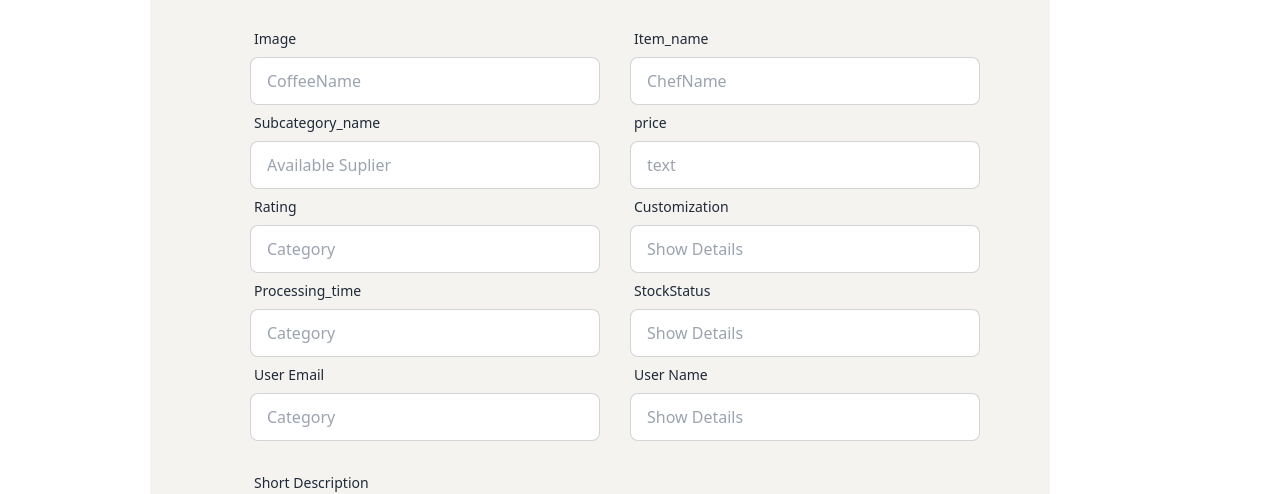
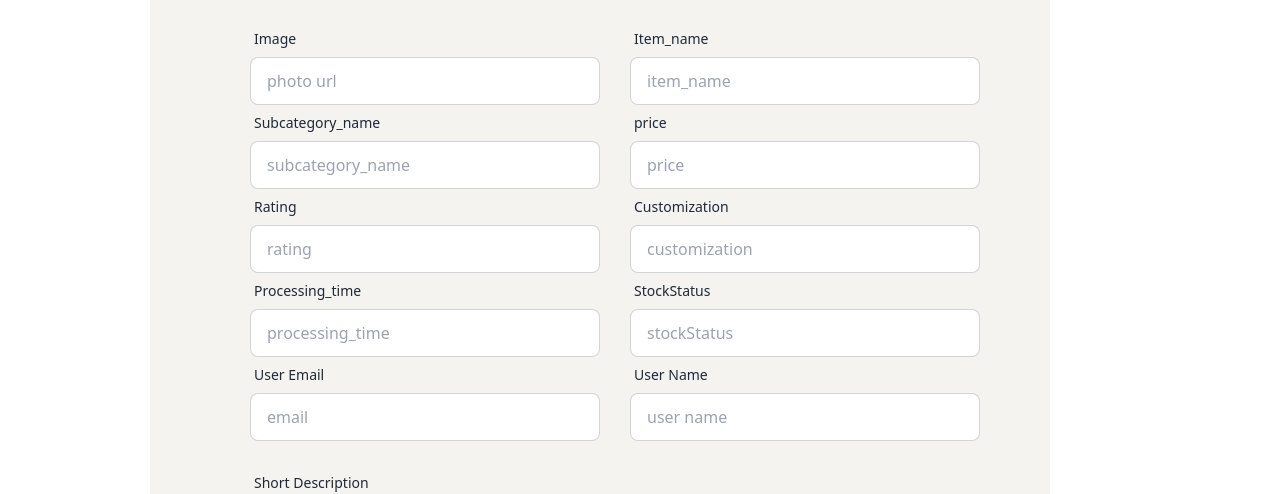
Before and after one commit to Isratjahan6898/deviantArt-client, a React (Vite) app: page /addCraft in a window 1280 px wide. Shown: the part 269-763 px from the top of the page. Built offline with nearby package versions, Linux system fonts and the light colour scheme; no server answers; sample sign-in values are in the browser's storage.

Commit message:
finish home page card

```diff
--- a/package.json
+++ b/package.json
@@ -20,6 +20,7 @@
     "react-toastify": "^10.0.5",
     "react-tooltip": "^5.26.4",
     "sort-by": "^1.2.0",
+    "sweetalert2": "^11.10.8",
     "swiper": "^11.1.1"
   },
   "devDependencies": {
--- a/src/Components/AddCraft/AddCraft.jsx
+++ b/src/Components/AddCraft/AddCraft.jsx
@@ -1,5 +1,5 @@
 
-
+import Swal from 'sweetalert2'
 const AddCraft = () => {
 
     const handleAddProduct = (e)=>{
@@ -30,6 +30,14 @@ const AddCraft = () => {
         .then(res=>res.json())
         .then(data=>{
             console.log(data);
+            if(data.insertedId){
+              Swal.fire({
+                title: 'Success',
+                text: 'User Added successfully',
+                icon: 'success',
+                confirmButtonText: 'Cool'
+              })
+            }
         })
 
 
@@ -50,7 +58,7 @@ const AddCraft = () => {
           <label className="label">
             <span className="label-text">Image</span>
           </label>
-          <input type="text" name="photo" placeholder="CoffeeName" className="input w-[350px] lg:w-[350px] input-bordered" required />
+          <input type="text" name="photo" placeholder="photo url" className="input w-[350px] lg:w-[350px] input-bordered" required />
         </div>
 
 
@@ -58,7 +66,7 @@ const AddCraft = () => {
           <label className="label">
             <span className="label-text">Item_name</span>
           </label>
-          <input type="text" name="item" placeholder="ChefName" className="input w-[350px] lg:w-[350px] input-bordered" required />
+          <input type="text" name="item" placeholder="item_name" className="input w-[350px] lg:w-[350px] input-bordered" required />
         </div>
 
 
@@ -70,7 +78,7 @@ const AddCraft = () => {
           <label className="label">
             <span className="label-text">Subcategory_name</span>
           </label>
-          <input type="text" name="subcategory" placeholder="Available Suplier" className="input w-[350px] lg:w-[350px] input-bordered" required />
+          <input type="text" name="subcategory" placeholder="subcategory_name" className="input w-[350px] lg:w-[350px] input-bordered" required />
         </div>
 
 
@@ -78,7 +86,7 @@ const AddCraft = () => {
           <label className="label">
             <span className="label-text">price</span>
           </label>
-          <input type="text" name="price" placeholder="text" className="input w-[350px] lg:w-[350px] input-bordered" required />
+          <input type="text" name="price" placeholder="price" className="input w-[350px] lg:w-[350px] input-bordered" required />
         </div>
 
 
@@ -93,7 +101,7 @@ const AddCraft = () => {
           <label className="label">
             <span className="label-text">Rating</span>
           </label>
-          <input type="text" name="rating" placeholder="Category" className="input w-[350px] lg:w-[350px] input-bordered" required />
+          <input type="text" name="rating" placeholder="rating" className="input w-[350px] lg:w-[350px] input-bordered" required />
         </div>
 
 
@@ -101,7 +109,7 @@ const AddCraft = () => {
           <label className="label">
             <span className="label-text">Customization</span>
           </label>
-          <input type="text" name="customization" placeholder="Show Details" className="input w-[350px] lg:w-[350px] input-bordered" required />
+          <input type="text" name="customization" placeholder="customization" className="input w-[350px] lg:w-[350px] input-bordered" required />
         </div>
 
 
@@ -114,7 +122,7 @@ const AddCraft = () => {
           <label className="label">
             <span className="label-text">Processing_time</span>
           </label>
-          <input type="text" name="time" placeholder="Category" className="input w-[350px] lg:w-[350px] input-bordered" required />
+          <input type="text" name="time" placeholder="processing_time" className="input w-[350px] lg:w-[350px] input-bordered" required />
         </div>
 
 
@@ -122,7 +130,7 @@ const AddCraft = () => {
           <label className="label">
             <span className="label-text">StockStatus</span>
           </label>
-          <input type="text" name="stock" placeholder="Show Details" className="input w-[350px] lg:w-[350px] input-bordered" required />
+          <input type="text" name="stock" placeholder="stockStatus" className="input w-[350px] lg:w-[350px] input-bordered" required />
         </div>
 
 
@@ -134,7 +142,7 @@ const AddCraft = () => {
           <label className="label">
             <span className="label-text">User Email</span>
           </label>
-          <input type="text" name="email" placeholder="Category" className="input w-[350px] lg:w-[350px] input-bordered" required />
+          <input type="text" name="email" placeholder="email" className="input w-[350px] lg:w-[350px] input-bordered" required />
         </div>
 
 
@@ -142,7 +150,7 @@ const AddCraft = () => {
           <label className="label">
             <span className="label-text">User Name</span>
           </label>
-          <input type="text" name="name" placeholder="Show Details" className="input w-[350px] lg:w-[350px] input-bordered" required />
+          <input type="text" name="name" placeholder="user name" className="input w-[350px] lg:w-[350px] input-bordered" required />
         </div>
 
 
@@ -155,7 +163,7 @@ const AddCraft = () => {
           <label className="label">
             <span className="label-text">Short Description</span>
           </label>
-          <input type="text" name="descripton" placeholder="Show Details" className="input
+          <input type="text" name="descripton" placeholder="Shor description" className="input
          md:w-[700px] w-[350px] p-[40px] input-bordered" required />
         </div>
           </div>
--- a/src/Components/Home/Home.jsx
+++ b/src/Components/Home/Home.jsx
@@ -1,12 +1,30 @@
+import { useLoaderData } from "react-router-dom";
 import AskQuestion from "../AskQuestion/AskQuestion";
 import Banner from "../Banner/Banner";
 import ChooseUs from "../ChooseUs/ChooseUs";
+import HomeCard from "../HomeCard/HomeCard";
 
 
 const Home = () => {
+    const crafts = useLoaderData();
     return (
         <div>
            <Banner></Banner>
+
+             <div className="my-[70px] mx-[20px] md:mx-[70px] lg:mx-[100px]">
+
+                <h1 className="text-5xl font-bold text-center mb-[20px] text-red-400">Show Craft Item</h1>
+                <p className="font-bold text-center">Art is one of the ways by which a person can convey his or her feelings and emotions. It is a field where there are many talented people arising.From ancient times, people have been conveying their messages in the form of art, whether it is a cave painting or something which today is called digital art</p>
+                <p></p>
+                <p></p>
+
+                      <div className="grid grid-cols-1 lg:grid-cols-3 md:grid-cols-2 mt-[20px]">
+                      {
+                        crafts.map(craft=> <HomeCard key={craft._id} craft={craft}></HomeCard>)
+                      }
+                      </div>
+
+                </div>
            <ChooseUs></ChooseUs>
            <AskQuestion></AskQuestion>
         </div>
--- /dev/null
+++ b/src/Components/HomeCard/HomeCard.jsx
@@ -0,0 +1,25 @@
+
+
+const HomeCard = ({craft}) => {
+    console.log(craft);
+    const{image,item,subcategory,price,
+        rating, customization, time, stock, email, name, description}= craft;
+    return (
+        <div>
+            <div className="card w-[350px] h-[400px] bg-base-100 shadow-xl mb-[16px]">
+  <figure className="px-10 pt-10">
+    <img  src={image} alt="Shoes" className="rounded-xl w-[300px] h-[200px]" />
+  </figure>
+  <div className="card-body items-center text-center">
+    <h2 className="card-title">{item}</h2>
+    <p>{description}</p>
+    <div className="card-actions">
+      <button className="btn bg-[#FF497C] text-white font-bold">Show details</button>
+    </div>
+  </div>
+</div>
+        </div>
+    );
+};
+
+export default HomeCard;
--- a/src/main.jsx
+++ b/src/main.jsx
@@ -28,7 +28,8 @@ const router = createBrowserRouter([
     children:[
       {
         path:"/",
-        element: <Home></Home>
+        element: <Home></Home>,
+        loader:()=>fetch('http://localhost:5000/craft')
       },
       {
         path:"/addCraft",
```
Also changed, not shown: 1 other file (tests, documents, lock files or other folders).
